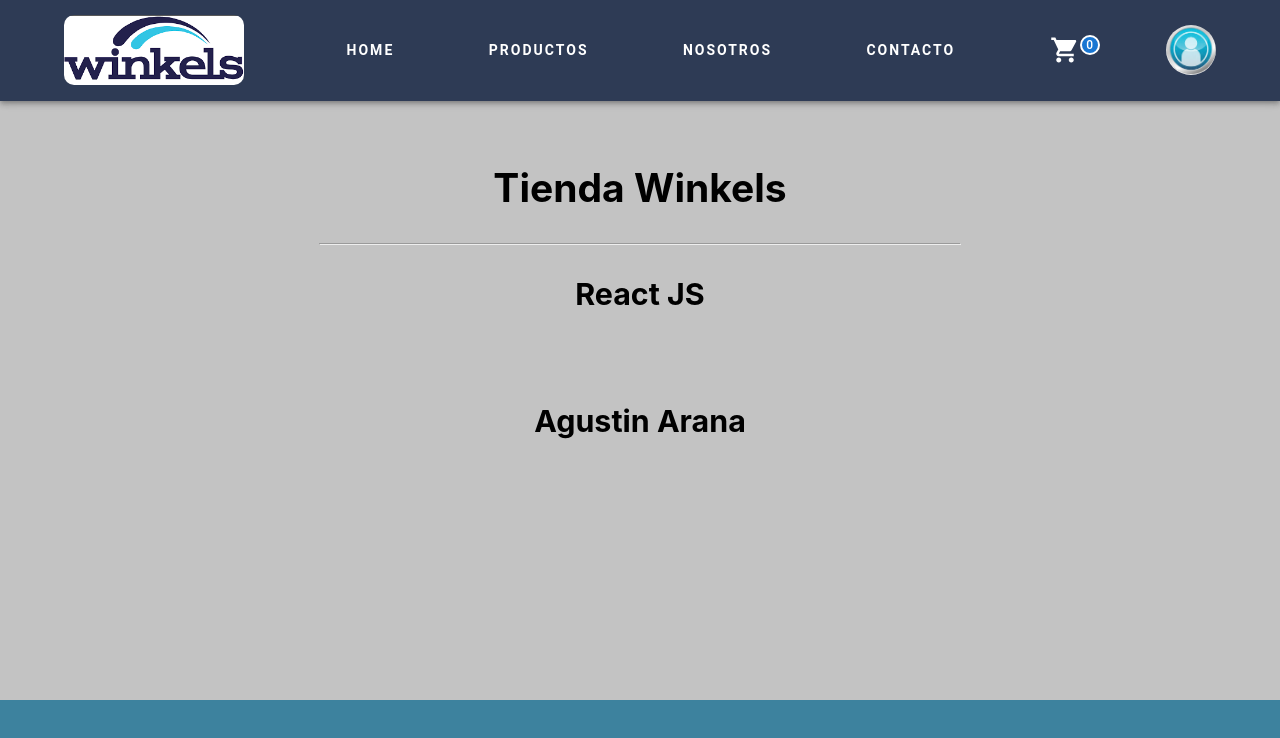
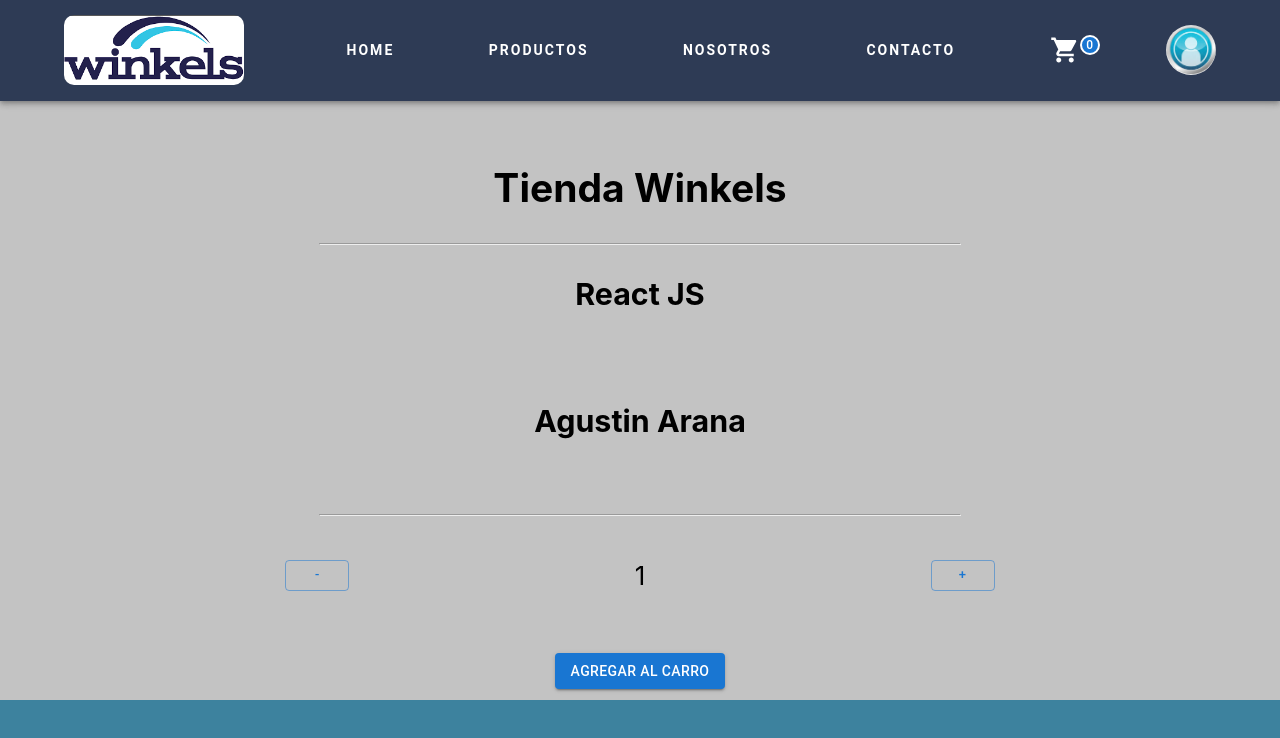
Before and after one commit to aagustin7-dev/tienda-winkels-arana, a React (Create React App) app: page / in a window 1280 px wide. Shown: the top 738 px of the page. Built offline with nearby package versions, Linux system fonts and the light colour scheme.

Commit message:
Created CartWidget functionality

```diff
--- a/src/App.js
+++ b/src/App.js
@@ -1,14 +1,21 @@
 import './App.css';
 import NavBar from './components/NavBar.js';
 import ItemListContainer from './components/ItemListContainer.js';
-
+import {useState} from "react";
 
 function App() {
-  return (
+
+    let [stockCarro, setStockCarro] = useState(0);
+
+    function onAdd(cant){
+        setStockCarro(cant);
+    }
+
+    return (
     <div className="App">
-        <NavBar />
+        <NavBar stockCarro={stockCarro}/>
         <div>
-            <ItemListContainer autor={"Agustin Arana"} curso={"React JS"}/>
+            <ItemListContainer autor={"Agustin Arana"} curso={"React JS"} onAdd={onAdd}/>
         </div>
         <div className="Footer">
         </div>
--- a/src/components/CartWidget.js
+++ b/src/components/CartWidget.js
@@ -14,11 +14,12 @@
 }));
 
 
-function CartWidget() {
+const CartWidget = ({ stockCarro }) => {
+
     return (
 
         <IconButton aria-label="cart">
-            <StyledBadge badgeContent={0} showZero color="primary" >
+            <StyledBadge badgeContent={stockCarro} showZero color="primary" >
                 <ShoppingCartIcon sx={{ p: 0, color: "white", fontSize: 30 }}/>
             </StyledBadge>
         </IconButton>
--- /dev/null
+++ b/src/components/ItemCount.js
@@ -0,0 +1,24 @@
+import React, {useState} from 'react';
+import Button from "@mui/material/Button";
+import Box from "@mui/material/Box";
+
+const ItemCount = ({ onAdd, sumar, restar, cant }) => {
+
+    return(
+
+        <div>
+            <Box display="flex" justifyContent="space-evenly">
+                <Button onClick={restar} size="small" variant="outlined">-</Button>
+                {cant}
+                <Button onClick={sumar} size="small" variant="outlined">+</Button>
+            </Box>
+            <br />
+            <br />
+            <Button onClick={ () => onAdd(cant) } variant="contained">Agregar al carro</Button>
+
+        </div>
+
+    );
+
+}
+export default ItemCount;
--- a/src/components/ItemListContainer.js
+++ b/src/components/ItemListContainer.js
@@ -1,18 +1,41 @@
-import React from 'react';
+import React, {useState} from 'react';
+import ItemCount from './ItemCount.js';
 
-function ItemListContainer({ autor, curso }) {
+const ItemListContainer = ({ autor, curso, onAdd }) => {
 
     let nombreTienda = "Winkels";
+
+    let [cant, setCant] = useState(1);
+
+    const stock = 5;
+
+    const restar = () => {
+        if ( cant > 0 ){
+            setCant(--cant);
+        }
+    }
+
+    const sumar = () => {
+        if ( cant < stock ){
+            setCant(++cant);
+        }
+    }
+
 
     return (
 
         <div>
-            <br></br>
+            <br />
             <h2>Tienda {nombreTienda}</h2>
             <hr></hr>
             <h3>{curso}</h3>
-            <br></br>
+            <br />
             <h3>{autor}</h3>
+            <br />
+            <hr></hr>
+            <br />
+            <ItemCount onAdd={onAdd} sumar={sumar} restar={restar} cant={cant} />
+
         </div>
     );
 }
--- a/src/components/NavBar.js
+++ b/src/components/NavBar.js
@@ -1,4 +1,4 @@
-import React from 'react';
+import React, { useState } from 'react';
 import AppBar from '@mui/material/AppBar';
 import Box from '@mui/material/Box';
 import Toolbar from '@mui/material/Toolbar';
@@ -15,12 +15,14 @@
 import imgPerfil from "../assets/images/img_perfil.jpeg";
 import CartWidget from '../components/CartWidget.js';
 
+
     const pages = ['Home', 'Productos', 'Nosotros', 'Contacto'];
     const settings = ['Perfil', 'Cerrar Sesión'];
 
-const NavBar = () => {
-    const [anchorElNav, setAnchorElNav] = React.useState(null);
-    const [anchorElUser, setAnchorElUser] = React.useState(null);
+    const NavBar = ({ stockCarro }) => {
+
+        const [anchorElNav, setAnchorElNav] = useState(null);
+        const [anchorElUser, setAnchorElUser] = useState(null);
 
         const handleOpenNavMenu = (event) => {
             setAnchorElNav(event.currentTarget);
@@ -37,18 +39,20 @@
             setAnchorElUser(null);
         };
 
+
         return (
-        <AppBar position="static" style={{ background: '#2E3B55' }}>
+            <AppBar position="static" style={{background: '#2E3B55'}}>
                 <Container maxWidth="xl" fixed>
                     <Toolbar disableGutters>
                         <Typography
                             component="div"
-                        sx={{ mr: 2, display: { xs: 'none', md: 'flex' } }}
+                            sx={{mr: 2, display: {xs: 'none', md: 'flex'}}}
                         >
-                        <img style={{ 'width':'180px', 'height':'70px', 'border-radius':'10px' }} src={logoWinkels} alt="Coder House React"/>
+                            <img style={{'width': '180px', 'height': '70px', 'border-radius': '10px'}} src={logoWinkels}
+                                 alt="Coder House React"/>
                         </Typography>
 
-                    <Box sx={{ flexGrow: 1, display: { xs: 'flex', md: 'none' } }} >
+                        <Box sx={{flexGrow: 1, display: {xs: 'flex', md: 'none'}}}>
                             <IconButton
                                 size="large"
                                 aria-label="account of current user"
@@ -57,7 +61,7 @@
                                 onClick={handleOpenNavMenu}
                                 color="inherit"
                             >
-                            <MenuIcon />
+                                <MenuIcon/>
                             </IconButton>
 
                             <Menu
@@ -75,7 +79,7 @@
                                 open={Boolean(anchorElNav)}
                                 onClose={handleCloseNavMenu}
                                 sx={{
-                                display: { xs: 'block', md: 'none' },
+                                    display: {xs: 'block', md: 'none'},
                                 }}
                             >
                                 {pages.map((page) => (
@@ -88,39 +92,48 @@
 
                         <Typography
                             component="div"
-                        sx={{ flexGrow: 1, display: { xs: 'flex', md: 'none' }, justifyContent: 'space-evenly' }}
+                            sx={{flexGrow: 1, display: {xs: 'flex', md: 'none'}, justifyContent: 'space-evenly'}}
                         >
-                        <img style={{ 'width':'150px', 'height':'50px', 'border-radius':'10px' }} src={logoWinkels} alt="Coder House React"/>
+                            <img style={{'width': '150px', 'height': '50px', 'border-radius': '10px'}} src={logoWinkels}
+                                 alt="Coder House React"/>
                             <Box></Box>
                             <Box></Box>
-                        <CartWidget />
+                            <CartWidget stockCarro={stockCarro} />
                             <Box></Box>
                             <Box></Box>
                             <Box></Box>
                         </Typography>
 
 
-                    <Box sx={{ flexGrow: 1, display: { xs: 'none', md: 'flex' }, justifyContent: 'space-evenly' }}>
+                        <Box sx={{flexGrow: 1, display: {xs: 'none', md: 'flex'}, justifyContent: 'space-evenly'}}>
                             {pages.map((page) => (
                                 <Button
                                     key={page}
                                     onClick={handleCloseNavMenu}
-                                sx={{ my: 4, color: 'white', display: 'block', textTransform: 'uppercase', fontWeight: 'bold', fontFamily: 'default', letterSpacing: 2 }}
+                                    sx={{
+                                        my: 4,
+                                        color: 'white',
+                                        display: 'block',
+                                        textTransform: 'uppercase',
+                                        fontWeight: 'bold',
+                                        fontFamily: 'default',
+                                        letterSpacing: 2
+                                    }}
                                 >
                                     {page}
                                 </Button>
                             ))}
-                        <CartWidget />
+                            <CartWidget stockCarro={stockCarro} />
                         </Box>
 
-                    <Box sx={{ flexGrow: 0 }}>
+                        <Box sx={{flexGrow: 0}}>
                             <Tooltip title="Settings">
-                            <IconButton onClick={handleOpenUserMenu} sx={{ p: 0 }}>
-                                <Avatar alt="Conf" src={imgPerfil} style={{ 'width':'50px', 'height':'50px' }}/>
+                                <IconButton onClick={handleOpenUserMenu} sx={{p: 0}}>
+                                    <Avatar alt="Conf" src={imgPerfil} style={{'width': '50px', 'height': '50px'}}/>
                                 </IconButton>
                             </Tooltip>
                             <Menu
-                            sx={{ mt: '45px' }}
+                                sx={{mt: '45px'}}
                                 id="menu-appbar"
                                 anchorEl={anchorElUser}
                                 anchorOrigin={{
```
Lines whose indentation alone changed are shown as unchanged.
